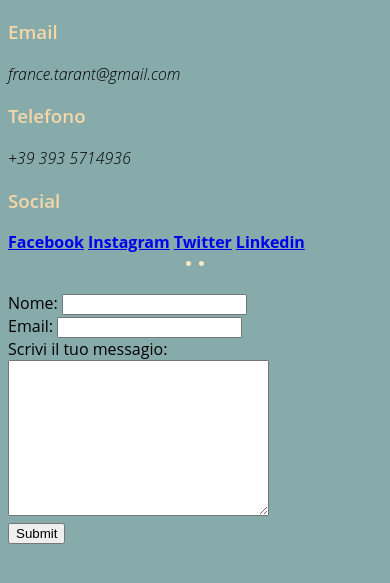
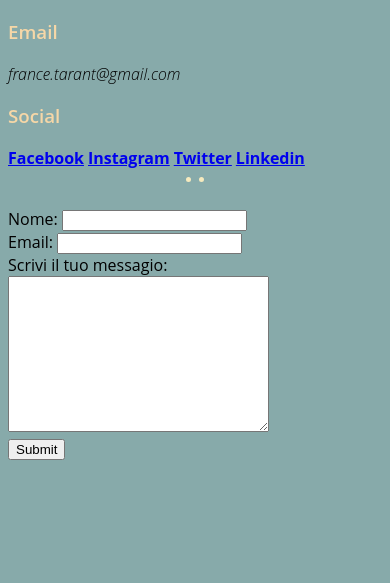
Before and after one commit to FrankTara/cv, a plain HTML site: page contatti.html in a window 390 px wide. Shown: the part 67-650 px from the top of the page. Drawn offline with Linux system fonts and the light colour scheme.

Commit message:
no phone

```diff
--- a/contatti.html
+++ b/contatti.html
@@ -11,8 +11,6 @@
   <h1>Contattami</h1>
   <h3>Email</h3>
   <p><em>france.tarant@gmail.com</em></p>
-  <h3>Telefono</h3>
-  <p><em>+39 393 5714936</em></p>
   <h3>Social</h3>
   <a href="https://it-it.facebook.com/Frankie.t97"><strong>Facebook</strong></a>
   <a href="https://www.instagram.com/fra.t_97/"><strong>Instagram</strong></a>
```
